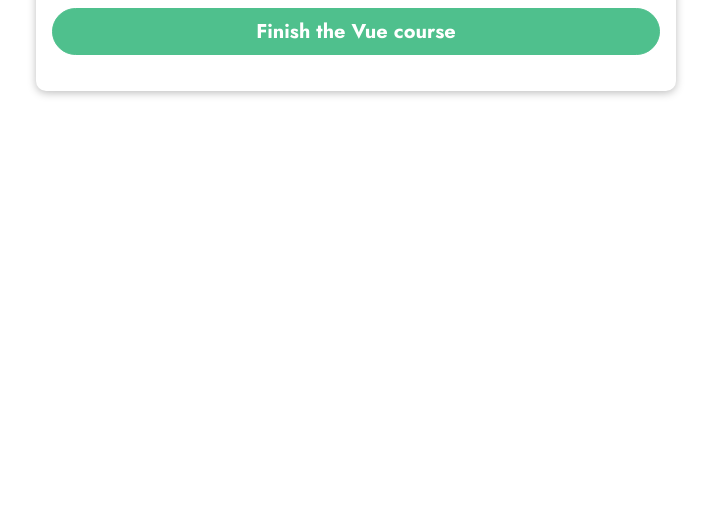
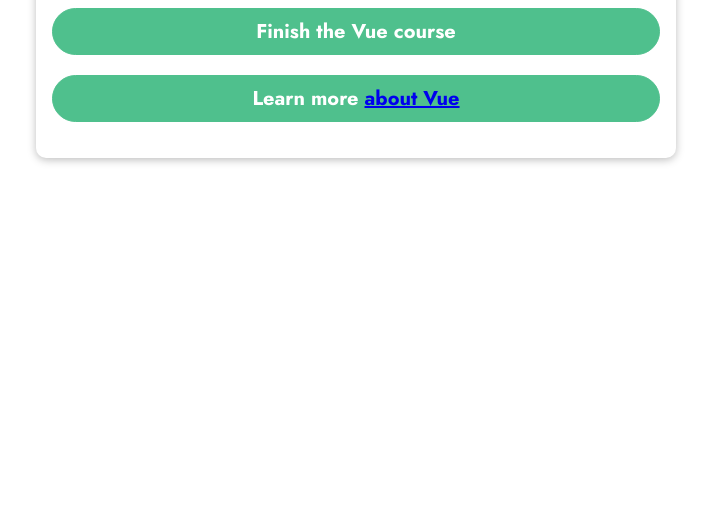
Before and after one commit to gnzlplcs/vue-the_complete_guide, a plain HTML site: page basics-01-starting-code/index.html in a window 1280 px wide. Shown: the part 295-800 px from the top of the page, without its empty margins (284-995 px from the left). Drawn offline with nearby package versions, Linux system fonts and the light colour scheme.

Commit message:
:construction: binding attributes with "v-bind" directive

```diff
--- a/basics-01-starting-code/app.js
+++ b/basics-01-starting-code/app.js
@@ -2,8 +2,9 @@ const app = Vue.createApp({
   data() {
     // always returns an object
     return {
-      courseGoal: 'Finish the Vue course'
-    }
+      courseGoal: "Finish the Vue course",
+      vueLink: "https://vuejs.org",
+    };
   },
 });
 
--- a/basics-01-starting-code/index.html
+++ b/basics-01-starting-code/index.html
@@ -19,6 +19,7 @@
     <section id="user-goal">
       <h2>My Course Goal</h2>
       <p>{{ courseGoal }}</p>
+      <p>Learn more <a v-bind:href="vueLink">about Vue</a></p>
     </section>
   </body>
 </html>
```
